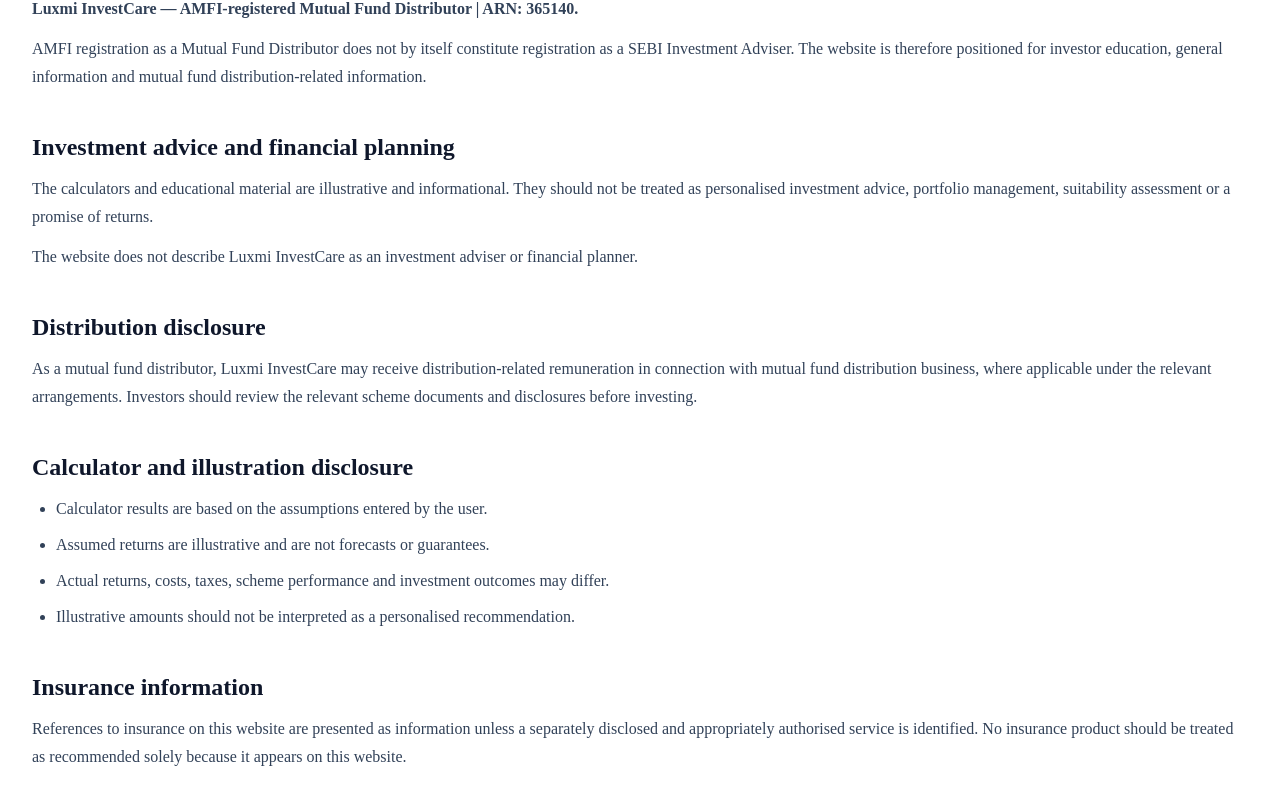
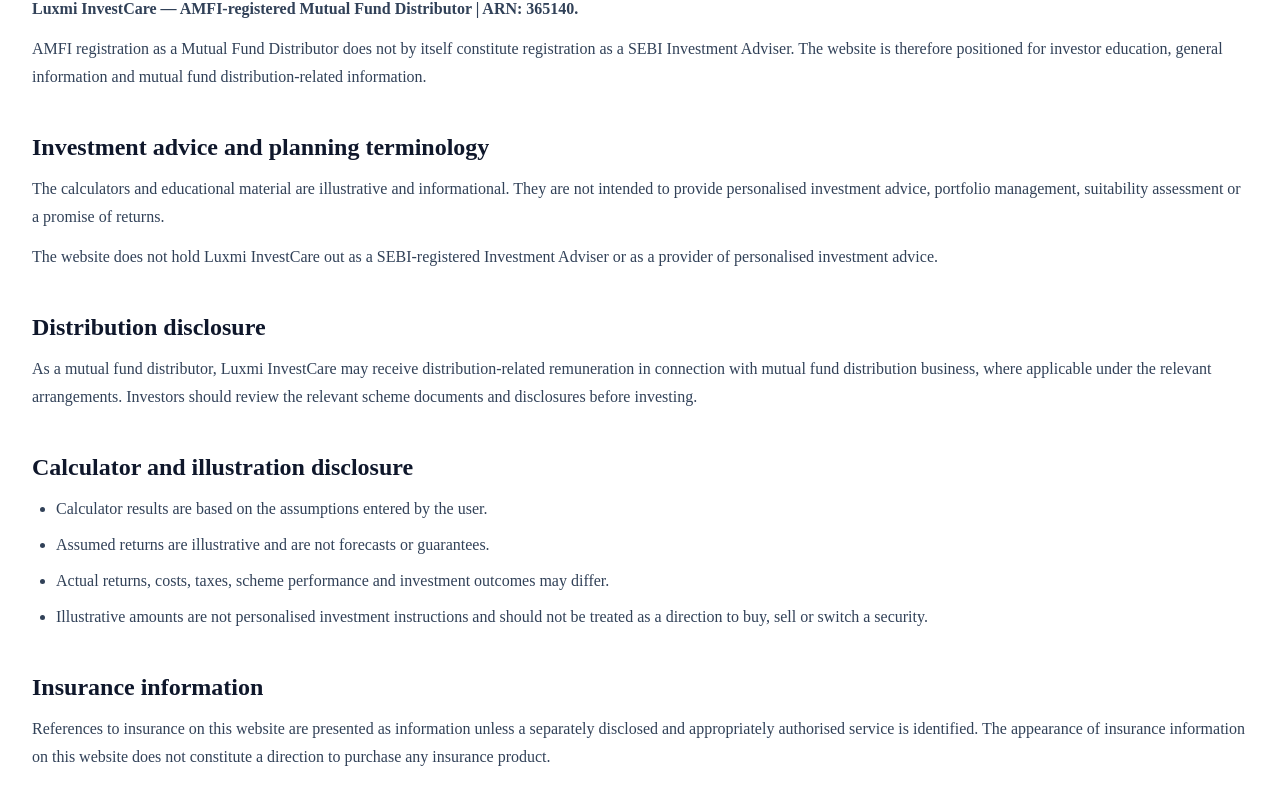
Before and after one commit to shivpawan007/LuxmiInvestCare, a Next.js app: page /disclosures in a window 1280 px wide. Shown: the part 470-1280 px from the top of the page. Built offline with nearby package versions, Linux system fonts and the light colour scheme.

Commit message:
Tighten regulatory disclosure language for MFD positioning

```diff
--- a/app/disclosures/page.tsx
+++ b/app/disclosures/page.tsx
@@ -42,16 +42,16 @@
                         </section>
 
                         <section>
-                            <h2 className="text-2xl font-bold text-slate-900">Investment advice and financial planning</h2>
+                            <h2 className="text-2xl font-bold text-slate-900">Investment advice and planning terminology</h2>
                             <p className="mt-3 leading-7">
                                 The calculators and educational material are illustrative and
-                                informational. They should not be treated as personalised investment
+                                informational. They are not intended to provide personalised investment
                                 advice, portfolio management, suitability assessment or a promise
                                 of returns.
                             </p>
                             <p className="mt-3 leading-7">
-                                The website does not describe Luxmi InvestCare as an investment
-                                adviser or financial planner.
+                                The website does not hold Luxmi InvestCare out as a SEBI-registered Investment Adviser
+                                or as a provider of personalised investment advice.
                             </p>
                         </section>
 
@@ -72,7 +72,7 @@
                                 <li>Calculator results are based on the assumptions entered by the user.</li>
                                 <li>Assumed returns are illustrative and are not forecasts or guarantees.</li>
                                 <li>Actual returns, costs, taxes, scheme performance and investment outcomes may differ.</li>
-                                <li>Illustrative amounts should not be interpreted as a personalised recommendation.</li>
+                                <li>Illustrative amounts are not personalised investment instructions and should not be treated as a direction to buy, sell or switch a security.</li>
                             </ul>
                         </section>
 
@@ -81,8 +81,7 @@
                             <p className="mt-3 leading-7">
                                 References to insurance on this website are presented as information
                                 unless a separately disclosed and appropriately authorised service
-                                is identified. No insurance product should be treated as recommended
-                                solely because it appears on this website.
+                                is identified. The appearance of insurance information on this website does not constitute a direction to purchase any insurance product.
                             </p>
                         </section>
 
```
